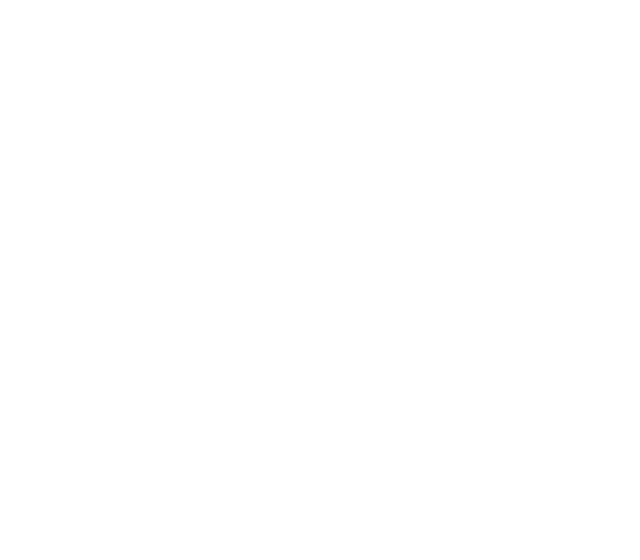
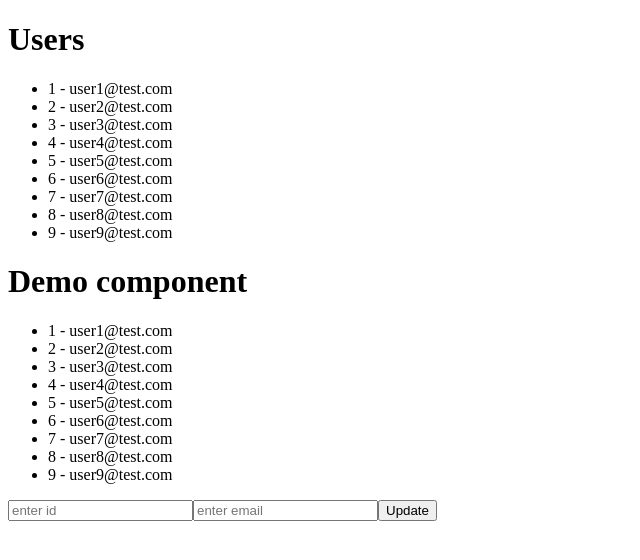
Before and after one commit to NeelCitrusbug/Angular-Learning, an Angular app: page / in a window 1280 px wide. Shown: the top 560 px of the page, without its empty margins (0-640 px from the left). Built offline with nearby package versions, Linux system fonts and the light colour scheme.

Commit message:
service with setters and getters

```diff
--- a/src/app/app.component.html
+++ b/src/app/app.component.html
@@ -1,3 +1,16 @@
+<h1>Users</h1>
 
+<ul>
+    <li *ngFor="let user of users">{{ user.id }} - {{ user.email }}</li>
+</ul>
 
+<app-demo></app-demo>
+
+<form #customForm="ngForm" (ngSubmit)="onUpdate(customForm.value)">
+<input type="number" ngModel name="id" placeholder="enter id" />
+
+<input type="email" ngModel name="email" placeholder="enter email" />
+
+<button>Update</button>
+</form>
 <router-outlet></router-outlet>
--- a/src/app/app.component.ts
+++ b/src/app/app.component.ts
@@ -1,4 +1,5 @@
 import { Component } from '@angular/core';
+import { UserService } from './services/user.service';
 
 @Component({
   selector: 'app-root',
@@ -7,4 +8,13 @@
 })
 export class AppComponent {
   title = 'practice';
+  users:any;
+
+  constructor(private userService:UserService) {
+    this.users = userService.getUsers();
+  }
+
+  onUpdate(val:any) {
+    this.userService.updateUser(val.id,val.email)
+  }
 }
--- /dev/null
+++ b/src/app/demo/demo.component.html
@@ -0,0 +1,5 @@
+<h1>Demo component</h1>
+
+<ul>
+    <li *ngFor="let user of users">{{ user.id }} - {{ user.email }}</li>
+</ul>
--- /dev/null
+++ b/src/app/demo/demo.component.ts
@@ -0,0 +1,14 @@
+import { Component } from '@angular/core';
+import { UserService } from '../services/user.service';
+
+@Component({
+  selector: 'app-demo',
+  templateUrl: './demo.component.html',
+  styleUrls: ['./demo.component.css']
+})
+export class DemoComponent {
+  users:any;
+  constructor(private userService: UserService){
+    this.users = userService.getUsers()
+  }
+}
--- /dev/null
+++ b/src/app/services/user.service.ts
@@ -0,0 +1,66 @@
+import { Injectable } from '@angular/core';
+
+@Injectable({
+  providedIn: 'root'
+})
+export class UserService {
+
+  constructor() { }
+
+  users = [
+    {
+		"id": 1,
+		"email": "user1@test.com",
+		"name": "User1"
+	},
+  {
+		"id": 2,
+		"email": "user2@test.com",
+		"name": "User2"
+	}, {
+		"id": 3,
+		"email": "user3@test.com",
+		"name": "User3"
+	}, {
+		"id": 4,
+		"email": "user4@test.com",
+		"name": "User4"
+	}, {
+		"id": 5,
+		"email": "user5@test.com",
+		"name": "User5"
+	}, {
+		"id": 6,
+		"email": "user6@test.com",
+		"name": "User6"
+	},
+	{
+		"id": 7,
+		"email": "user7@test.com",
+		"name": "User7"
+	},
+	{
+		"id": 8,
+		"email": "user8@test.com",
+		"name": "User8"
+	},
+	{
+		"id": 9,
+		"email": "user9@test.com",
+		"name": "User9"
+	}
+]
+
+  getUsers(){
+    return this.users
+  }
+
+  updateUser(id:number, email:string){
+    const objIndex = this.users.findIndex((obj => obj.id == id));
+    if(this.users[objIndex]){
+
+      this.users[objIndex].email = email
+    }
+  }
+
+}
```
Also changed, not shown: src/app/app.module.ts (+6 -2 lines), src/app/demo/demo.component.css (added), 2 other files (tests, documents, lock files or other folders).
